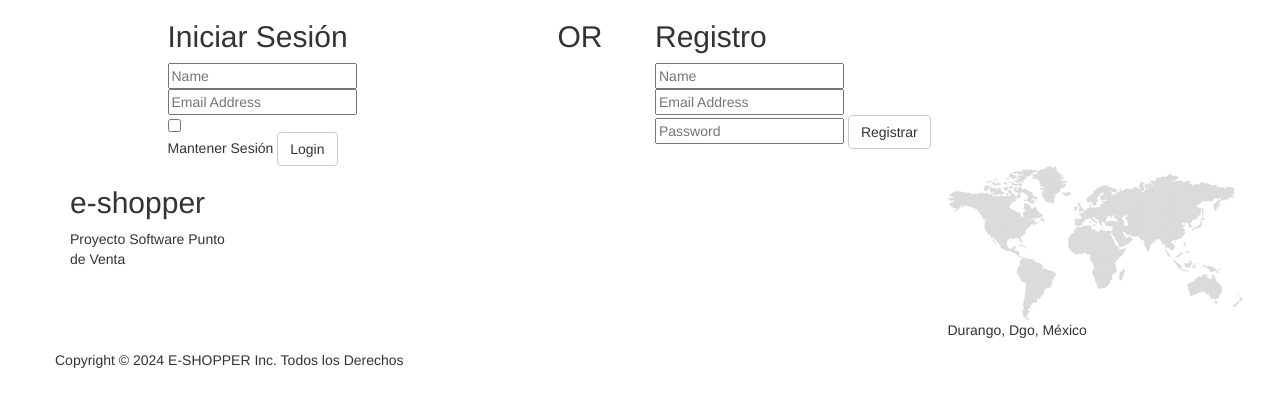
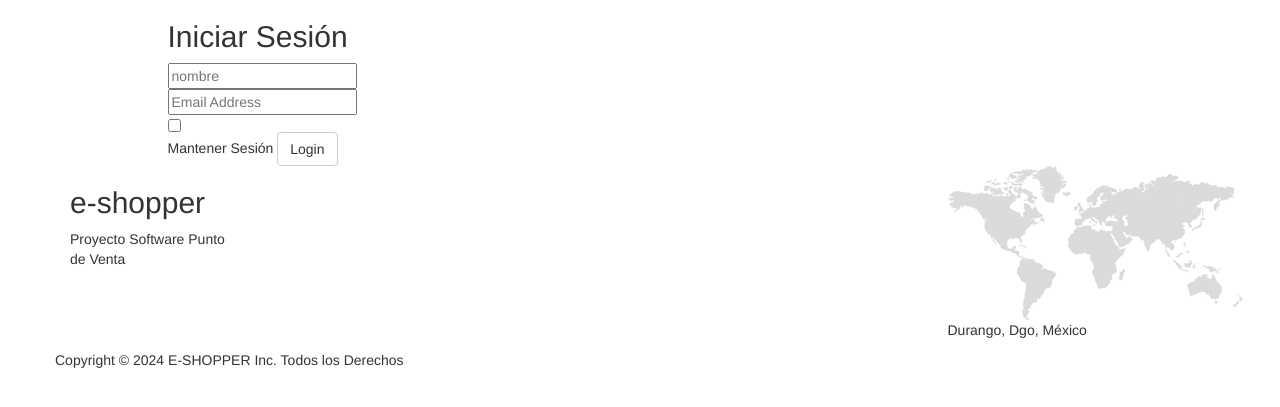
Before and after one commit to guajardocdvnsa/Eshopper, a PHP site: page /login.php in a window 1280 px wide. Shown: the part 220-627 px from the top of the page. Run offline with PHP 8.4, Linux system fonts and the light colour scheme; some libraries are stand-ins or nearby versions.

Commit message:
Update login.php

```diff
--- a/login.php
+++ b/login.php
@@ -106,9 +106,9 @@
 				<div class="col-sm-4 col-sm-offset-1">
 					<div class="login-form"><!--login form-->
 						<h2>Iniciar Sesión</h2>
-						<form action="#">
-							<input type="text" placeholder="Name" />
-							<input type="email" placeholder="Email Address" />
+						<form action="iniciarsesion.php" method ="post">
+							<input type="text" placeholder="nombre" name="usuario" />
+							<input type="email" placeholder="Email Address" name="Email" />
 							<span>
 								<input type="checkbox" class="checkbox">
 								Mantener Sesión
@@ -118,18 +118,9 @@
 					</div><!--/login form-->
 				</div>
 				<div class="col-sm-1">
-					<h2 class="or">OR</h2>
 				</div>
 				<div class="col-sm-4">
-					<div class="signup-form"><!--sign up form-->
-						<h2>Registro</h2>
-						<form action="#">
-							<input type="text" placeholder="Name"/>
-							<input type="email" placeholder="Email Address"/>
-							<input type="password" placeholder="Password"/>
-							<button type="submit" class="btn btn-default">Registrar</button>
-						</form>
-					</div><!--/sign up form-->
+
 				</div>
 			</div>
 		</div>
@@ -183,3 +174,7 @@
     <script src="js/main.js"></script>
 </body>
 </html>
+    <script src="js/jquery.prettyPhoto.js"></script>
+    <script src="js/main.js"></script>
+</body>
+</html>
```
